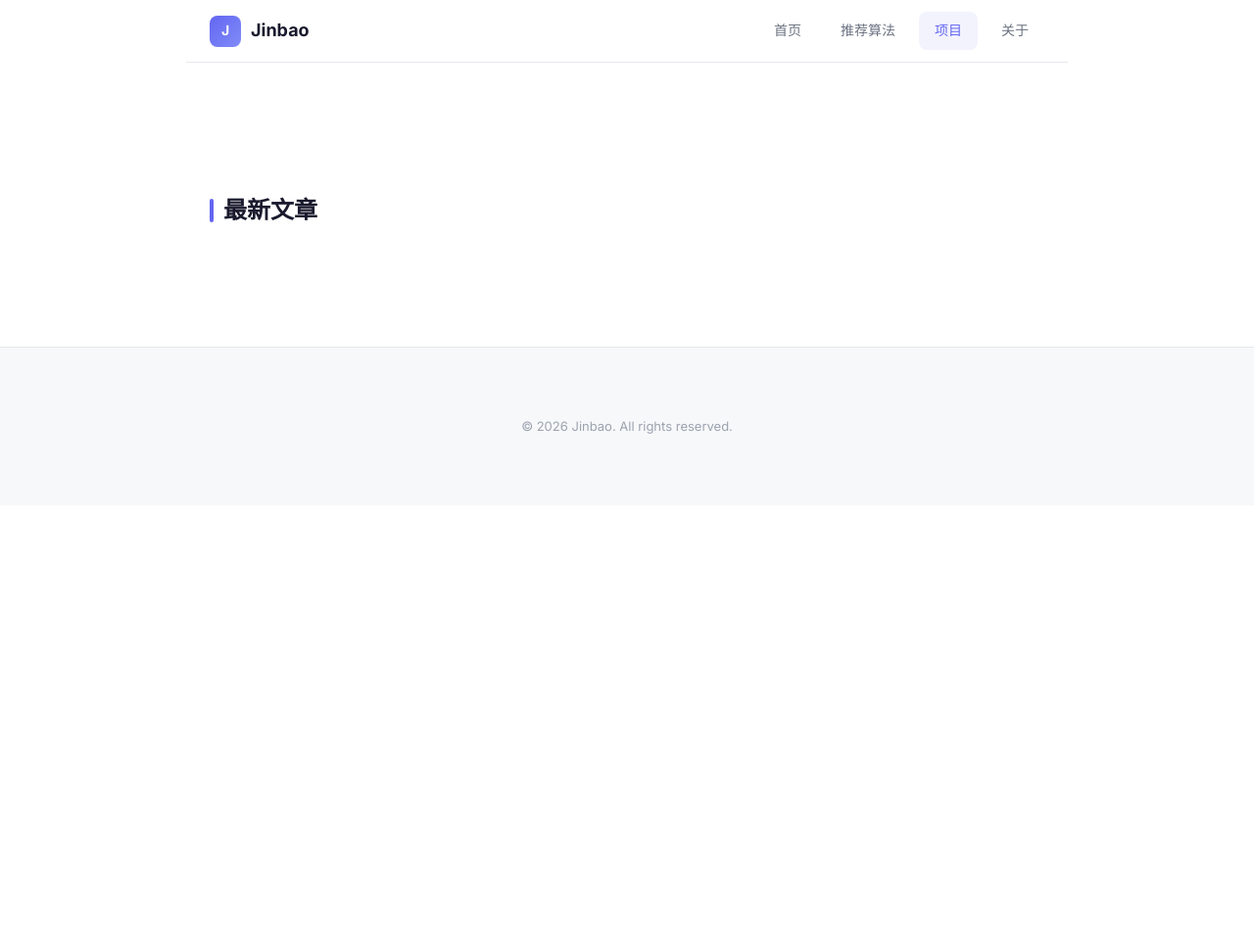
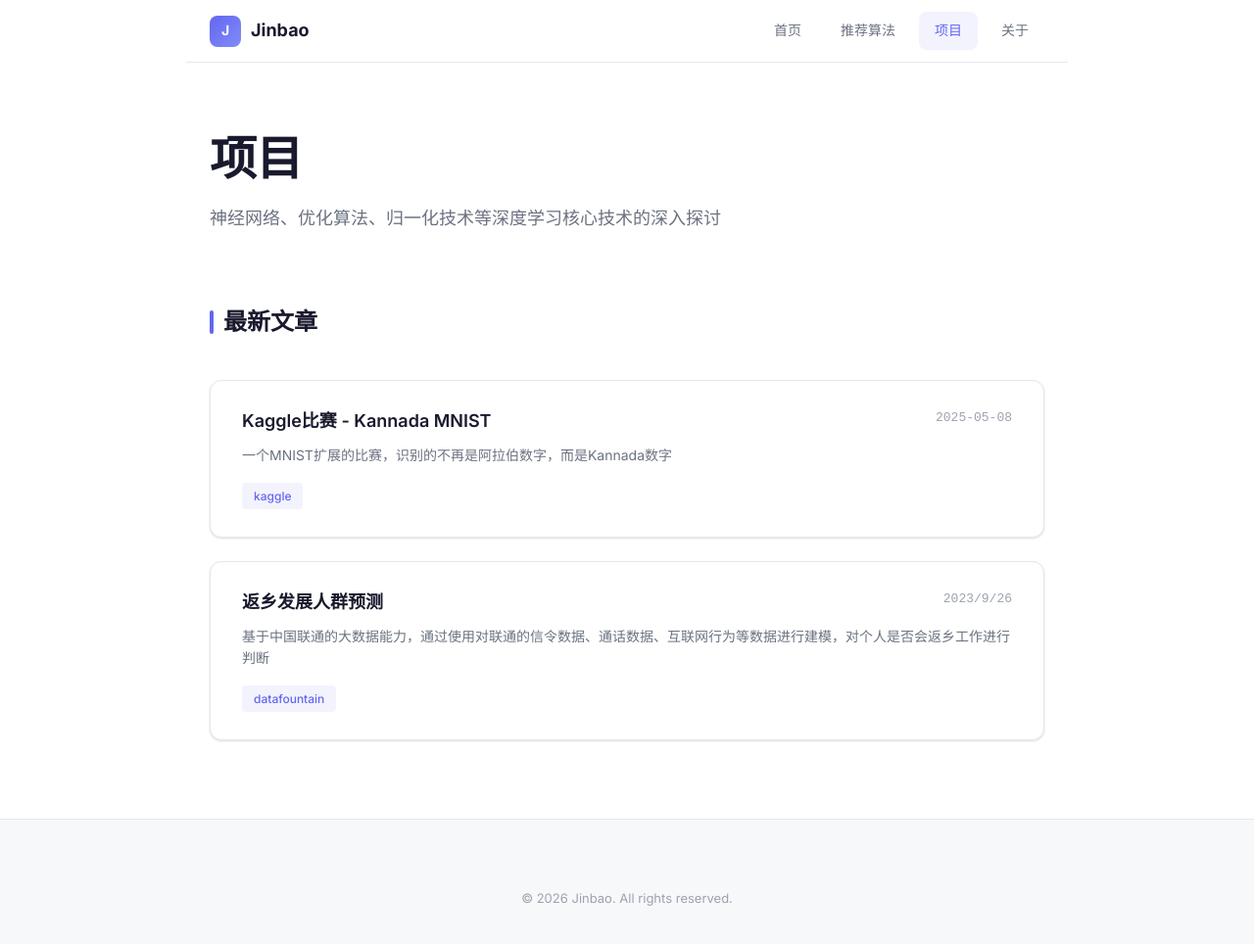
Before and after one commit to JinbaoSite/jinbaosite.github.io, a Jekyll site: the page built from projects/index.md, in a window 1280 px wide and 998 px high. Shown: the top 964 px of the window at 98% size. Built offline with Jekyll 4.4.1, drawn with Linux system fonts in a browser that asks for light colours.

Commit message:
Update index.md

```diff
--- a/projects/index.md
+++ b/projects/index.md
@@ -1,4 +1,16 @@
 ---
 layout: listpage
-
+title: 项目
+subtitle: 神经网络、优化算法、归一化技术等深度学习核心技术的深入探讨
+article-list:
+  - article-title: Kaggle比赛 - Kannada MNIST
+    article-url: /projects/kannada-mnist
+    article-date: 2025-05-08
+    article-desc: 一个MNIST扩展的比赛，识别的不再是阿拉伯数字，而是Kannada数字
+    article-tags: [kaggle]
+  - article-title: 返乡发展人群预测
+    article-url: /projects/581
+    article-date: 2023/9/26
+    article-desc: 基于中国联通的大数据能力，通过使用对联通的信令数据、通话数据、互联网行为等数据进行建模，对个人是否会返乡工作进行判断
+    article-tags: [datafountain]
 ---
```
